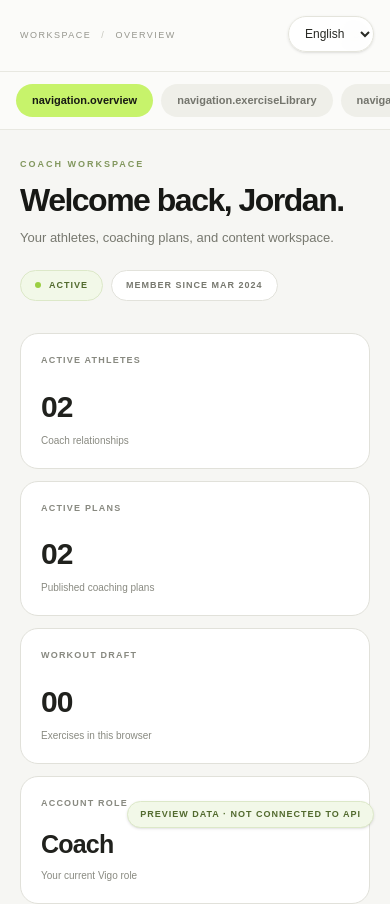
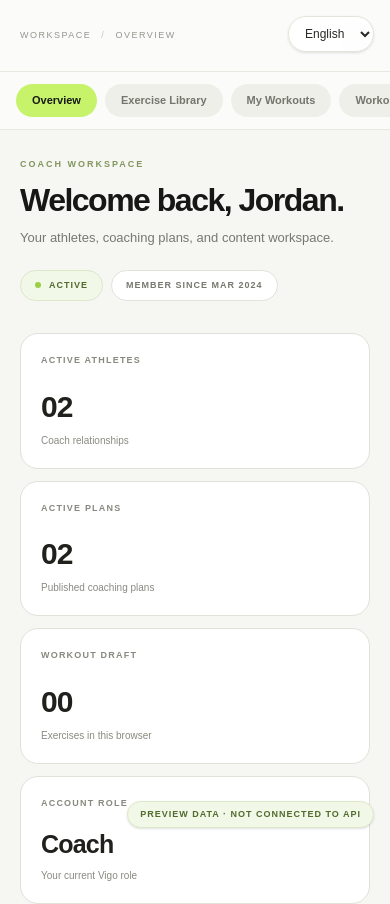
Before and after one commit to vigo-platform/front-end, a React (Vite) app: page /_preview/coach in a window 390 px wide. Shown: the top 904 px of the page. Built offline with nearby package versions, Linux system fonts and the light colour scheme; no server answers.

Commit message:
fix(i18n): translate responsive workspace navigation

```diff
--- a/src/shared/components/layout/AppShell.tsx
+++ b/src/shared/components/layout/AppShell.tsx
@@ -4,6 +4,7 @@ import { useAuth } from '../../../features/auth/context/auth-context'
 import Sidebar from './Sidebar'
 import TopBar from './TopBar'
 import { getNavigationItems } from '../../../app/config/navigation'
+import { useTranslation } from 'react-i18next'
 
 interface AppShellProps {
   children: ReactNode
@@ -12,6 +13,7 @@ interface AppShellProps {
 
 function AppShell({ children, title }: AppShellProps) {
   const { user, isPreview } = useAuth()
+  const { t } = useTranslation()
   const navigationItems = getNavigationItems(user?.role, isPreview)
 
   return (
@@ -22,7 +24,7 @@ function AppShell({ children, title }: AppShellProps) {
         <TopBar title={title} />
 
         <nav
-          aria-label="Main navigation"
+          aria-label={t('navigation.main')}
           className="flex gap-2 overflow-x-auto border-b border-[#e8e8e1] bg-[#fbfbf9] px-4 py-3 md:hidden"
         >
           {navigationItems.map((item) => (
@@ -34,7 +36,7 @@ function AppShell({ children, title }: AppShellProps) {
                 `shrink-0 rounded-full px-4 py-2 text-[11px] font-semibold transition-colors ${isActive ? 'bg-[#c7f36b] text-[#171914]' : 'bg-[#efefe9] text-[#74756d]'}`
               }
             >
-              {item.label}
+              {t(item.label)}
             </NavLink>
           ))}
         </nav>
```
